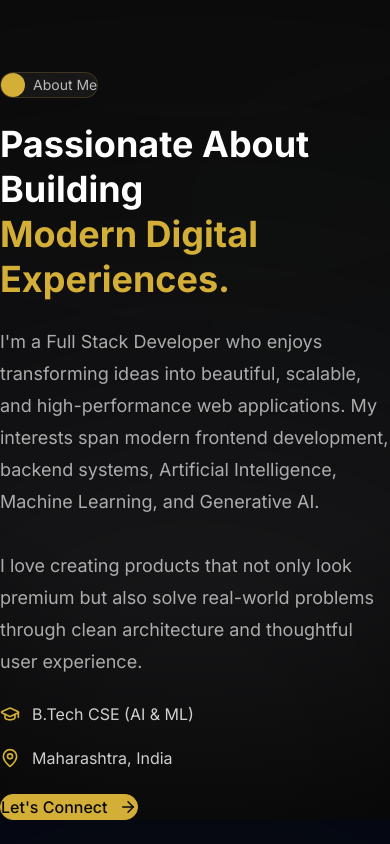
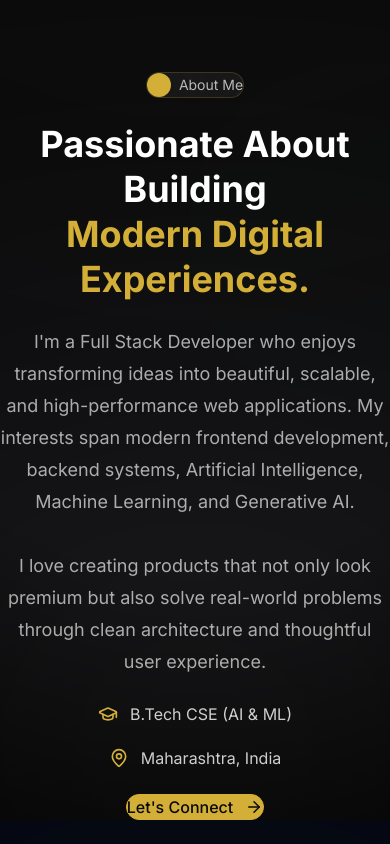
Before and after one commit to beldarnitin102/Portfolio, a Next.js app: page / in a window 390 px wide. Shown: the part 1340-2184 px from the top of the page. Built offline with nearby package versions, Linux system fonts and the light colour scheme.

Commit message:
the change some componets for desktop and mobile view

```diff
--- a/src/app/globals.css
+++ b/src/app/globals.css
@@ -7,6 +7,16 @@
   margin: 0;
   padding: 0;
   box-sizing: border-box;
+}
+
+.contact-section {
+  padding-bottom: 6rem;
+}
+
+@media (min-width: 1024px) {
+  .contact-section {
+    padding-bottom: 8rem;
+  }
 }
 
 :root {
--- a/src/components/about/AboutContent.jsx
+++ b/src/components/about/AboutContent.jsx
@@ -25,8 +25,12 @@ export default function AboutContent() {
   return (
     <div
       className="
+        mx-auto
         w-full
         max-w-2xl
+        text-center
+        lg:mx-0
+        lg:text-left
         /*
           THE STRUCTURAL FIX FOR COLLAPSING:
           Turning this wrapper into a flex column with a strict gap utility
@@ -39,7 +43,7 @@ export default function AboutContent() {
       "
     >
       {/* Badge Container */}
-      <div className="flex">
+      <div className="flex justify-center lg:justify-start">
         <motion.div
           variants={fadeUp}
           initial="hidden"
@@ -76,9 +80,11 @@ export default function AboutContent() {
             text-4xl
             font-bold
             leading-tight
+            text-center
             text-white
             sm:text-5xl
             lg:text-6xl
+            lg:text-left
           "
         >
           Passionate About Building
@@ -98,7 +104,9 @@ export default function AboutContent() {
           className="
             text-lg
             leading-8
+            text-center
             text-white/65
+            lg:text-left
           "
         >
           I&apos;m a Full Stack Developer who enjoys transforming ideas into
@@ -124,17 +132,19 @@ export default function AboutContent() {
           className="
             flex
             flex-col
+            items-center
             gap-5
             sm:flex-row
             sm:flex-wrap
+            lg:items-start
           "
         >
-          <div className="flex items-center gap-3 text-white/80">
+          <div className="flex items-center justify-center gap-3 text-white/80 lg:justify-start">
             <GraduationCap size={20} className="text-[#D4AF37]" />
             <span>B.Tech CSE (AI & ML)</span>
           </div>
 
-          <div className="flex items-center gap-3 text-white/80">
+          <div className="flex items-center justify-center gap-3 text-white/80 lg:justify-start">
             <MapPin size={20} className="text-[#D4AF37]" />
             <span>Maharashtra, India</span>
           </div>
@@ -142,7 +152,7 @@ export default function AboutContent() {
       </div>
 
       {/* CTA Button Container */}
-      <div className="pt-2">
+      <div className="flex justify-center pt-2 lg:justify-start">
         <motion.div
           variants={fadeUp}
           initial="hidden"
--- a/src/components/contact/Contact.jsx
+++ b/src/components/contact/Contact.jsx
@@ -12,6 +12,7 @@ export default function Contact() {
         relative
         overflow-hidden
         bg-[#030712]
+        contact-section
         /*
           THE UPPER SPACING FIX:
           Changed from generic py balancing parameters to pt-48 and lg:pt-56!
@@ -31,10 +32,8 @@ export default function Contact() {
     >
       {/* Container wrapper layer centered via inner flex alignments */}
       <Container className="w-full flex flex-col items-center justify-center relative z-10">
-
         {/* Structural separation tracking grid framework */}
         <div className="flex flex-col items-center gap-16 lg:gap-20 w-full max-w-[1360px] mx-auto">
-
           {/* Header Text Animation Block */}
           <motion.div
             initial={{ opacity: 0, y: 60 }}
@@ -101,14 +100,15 @@ export default function Contact() {
                 text-white/60
               "
             >
-              Thank you for taking the time to explore my portfolio.
-              Every project here represents my passion for building
-              beautiful interfaces, scalable applications, and solving
-              real-world problems with technology.
-              <br /><br />
-              If you have an opportunity, an exciting idea, or simply
-              want to connect, I&apos;d be delighted to hear from you.
-              Let&apos;s create something meaningful together.
+              Thank you for taking the time to explore my portfolio. Every
+              project here represents my passion for building beautiful
+              interfaces, scalable applications, and solving real-world problems
+              with technology.
+              <br />
+              <br />
+              If you have an opportunity, an exciting idea, or simply want to
+              connect, I&apos;d be delighted to hear from you. Let&apos;s create
+              something meaningful together.
             </p>
           </motion.div>
 
@@ -116,9 +116,7 @@ export default function Contact() {
           <div className="w-full flex justify-center items-center relative mb-24 lg:mb-32">
             <ContactCard />
           </div>
-
         </div>
-
       </Container>
     </section>
   );
--- a/src/components/projects/ProjectCard.jsx
+++ b/src/components/projects/ProjectCard.jsx
@@ -88,37 +88,18 @@ export default function ProjectCard({
             backdrop-blur-xl
           "
         >
-          <span
-            className="
-              text-[11px]
-              font-semibold
-              tracking-[0.35em]
-              text-[#D4AF37]
-            "
-          >
+          <span className="text-[11px] font-semibold tracking-[0.35em] text-[#D4AF37]">
             {String(index).padStart(2, "0")}
           </span>
         </div>
       </div>
 
-      {/* ================= CONTENT CONTAINER AREA ================= */}
-      {/*
-        THE BALANCED CONTENT ENGINE:
-        - Used 'justify-between' back on this wrapper to securely isolate your upper
-          text blocks from your lower action conversion button trays.
-        - Changed bottom padding to pb-12 to guarantee perfect insulation spacing from the lower border.
-      */}
       <div className="flex flex-1 flex-col justify-between px-5 pb-6 pt-8 sm:px-8 sm:pt-12 md:pt-16 md:pb-1">
-
-        {/* UPPER CONTAINER: TITLE, DESCRIPTION & TECH BADGES */}
-        {/* Controlled with a uniform gap-6 layout track so text elements never run into each other */}
         <div className="flex w-full flex-col items-center gap-6 text-center md:gap-8">
-          {/* Title */}
           <h3 className="project-title text-3xl font-bold leading-[1.15] tracking-tight text-white sm:text-[38px]">
             {title}
           </h3>
 
-          {/* Description */}
           <p
             className="
               project-desc
@@ -132,7 +113,6 @@ export default function ProjectCard({
             {description}
           </p>
 
-          {/* Tech Stack List Badges */}
           <div className="project-stack mb-2 flex flex-wrap justify-center gap-2 sm:mb-6 sm:gap-3">
             {tech.map((item) => (
               <span
@@ -161,12 +141,10 @@ export default function ProjectCard({
           </div>
 
 
-<div className="mt-4 flex w-full flex-col sm:mt-10">
-          {/* Low-contrast division horizontal node line */}
-          <div className="mb-5 h-px bg-white/10 sm:mb-8" />
+          <div className="mt-4 flex w-full flex-col sm:mt-10">
+            <div className="mb-5 h-px bg-white/10 sm:mb-8" />
 
-          {/* Action Buttons Frame Grid */}
-          <div className="project-buttons flex gap-4 w-full">
+            <div className="project-buttons flex w-full gap-4">
             <a
               href={live || "#"}
               target="_blank"
@@ -177,7 +155,7 @@ export default function ProjectCard({
                 flex
                 items-center
                 justify-center
-                gap-3
+                gap-2
                 rounded-lg
                 bg-[#D4AF37]
                 py-4
@@ -217,16 +195,19 @@ export default function ProjectCard({
                 hover:bg-white/[0.06]
               "
             >
-              <svg width="22" height="22" viewBox="0 0 24 24" fill="currentColor">
-                <path d="M12 .297C5.373.297 0 5.67 0 12.297c0 5.303 3.438 9.8 8.205 11.385.6.112.82-.258.82-.577v-2.234c-3.338.726-4.043-1.61-4.043-1.61-.546-1.387-1.333-1.757-1.333-1.757-1.09-.745.083-.73.083-.73 1.205.085 1.84 1.237 1.84 1.237 1.07 1.833 2.807 1.304 3.492.997.108-.775.418-1.304.762-1.604-2.665-.304-5.467-1.334-5.467-5.932 0-1.31.47-2.382 1.236-3.222-.124-.303-.535-1.526.118-3.177 0 0 1.008-.323 3.3 1.23a11.51 11.51 0 013.003-.404c1.02.004 2.047.138 3.006.404 2.29-1.553 3.296-1.23 3.296-1.23.655 1.65.244 2.874.12 3.177.77.84 1.235 1.913 1.235 3.222 0 4.61-2.806 5.625-5.48 5.921.43.372.823 1.102.823 2.222v3.293c0 .322.218.694.825.576C20.565 22.092 24 17.592 24 12.297 24 5.67 18.627.297 12 .297Z" />
+              <svg
+                aria-hidden="true"
+                width="22"
+                height="22"
+                viewBox="0 0 24 24"
+                fill="currentColor"
+              >
+                <path d="M12 .297C5.373.297 0 5.67 0 12.297c0 5.303 3.438 9.8 8.205 11.385.6.112.82-.258.82-.577v-2.234c-3.338.726-4.043-1.61-4.043-1.61-.546-1.387-1.333-1.757-1.333-1.757-1.09-.745.083-.73.083-.73 1.205.085 1.84 1.237 1.84 1.237 1.07 1.833 2.807 1.304 3.492.997.108-.775.418-1.304.762-1.604-2.665-.304-5.467-1.334-5.467-5.932 0-1.31.47-2.382 1.236-3.222-.124-.303-.535-1.526.118-3.177 0 0 1.008-.323 3.3 1.23a11.51 11.51 0 013.003-.404c1.02.004 2.047.138 3.006.404 2.29-1.553 3.296-1.23 3.296-1.23.655 1.65.244 2.874.12 3.177.77.84 1.235 1.913 1.235 3.222 0 4.61-2.806 5.625-5.48 5.921.43.372.823 1.102.823 2.222v3.293c0 .322.218.694.825.576C20.565 23.682 24 23.182 24 12.297 24 5.67 18.627.297 12 .297Z" />
               </svg>
             </a>
+            </div>
           </div>
         </div>
-
-
-        </div>
-
       </div>
     </article>
   );
```
